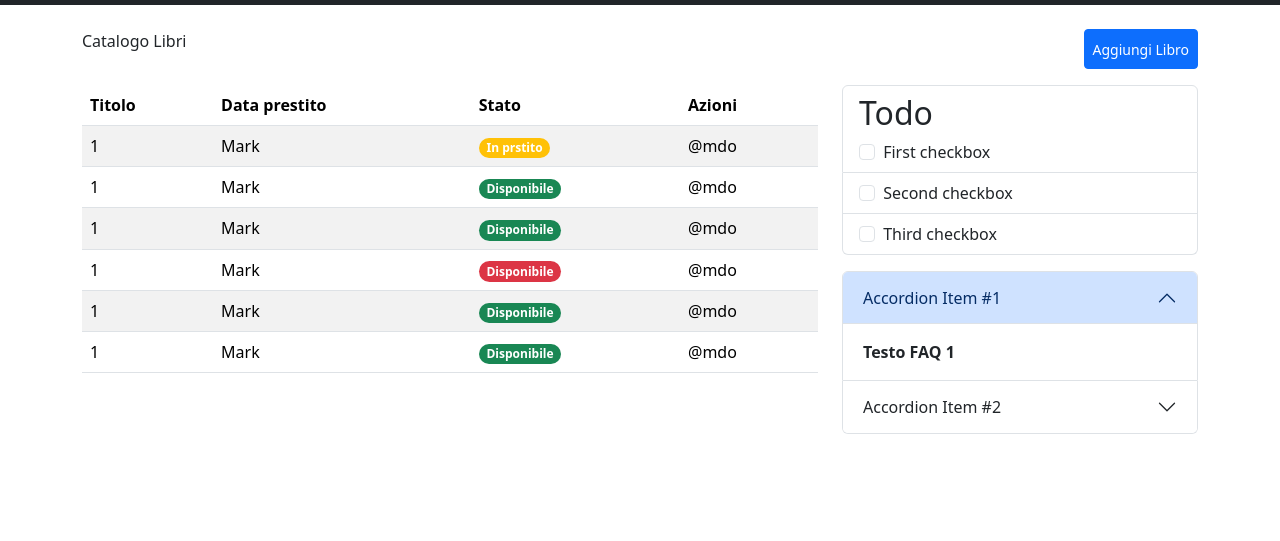
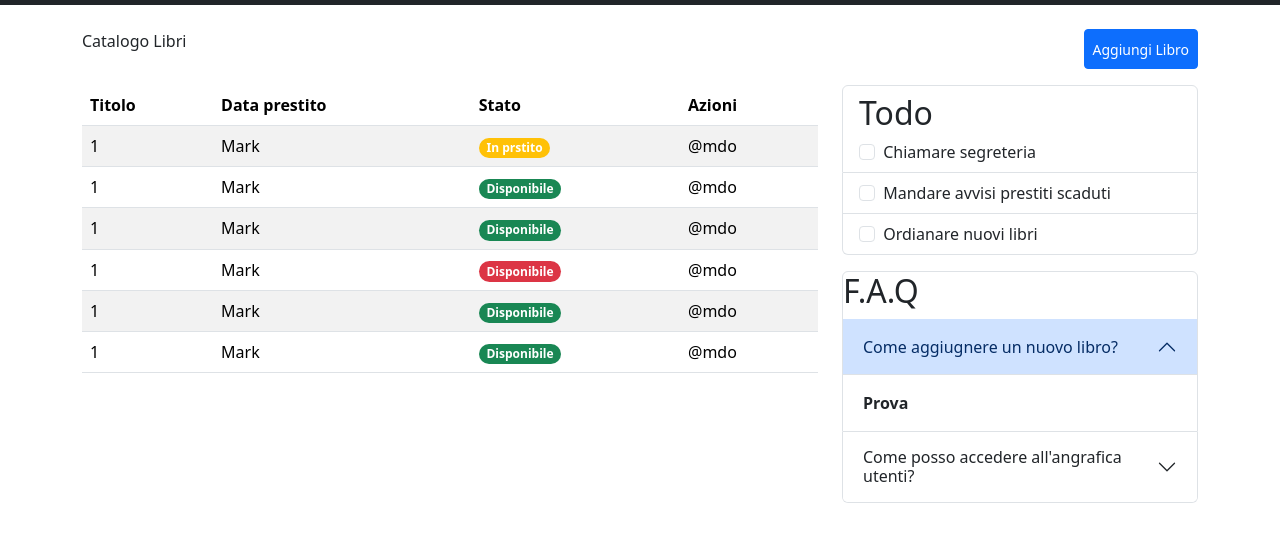
Before and after one commit to noemimassucco/html-css-bootstrap-dashboard, a plain HTML site: page index.html in a window 1280 px wide. Shown: the part 71-612 px from the top of the page. Drawn offline with nearby package versions, Linux system fonts and the light colour scheme.

Commit message:
Modifiche

```diff
--- a/index.html
+++ b/index.html
@@ -103,40 +103,44 @@
         <li class="list-group-item">
           <h2>Todo</h2>
           <input class="form-check-input me-1" type="checkbox" value="" id="firstCheckbox">
-          <label class="form-check-label" for="firstCheckbox">First checkbox</label>
+          <label class="form-check-label" for="firstCheckbox"> Chiamare segreteria</label>
         </li>
         <li class="list-group-item">
           <input class="form-check-input me-1" type="checkbox" value="" id="secondCheckbox">
-          <label class="form-check-label" for="secondCheckbox">Second checkbox</label>
+          <label class="form-check-label" for="secondCheckbox"> Mandare avvisi prestiti scaduti</label>
         </li>
         <li class="list-group-item">
           <input class="form-check-input me-1" type="checkbox" value="" id="thirdCheckbox">
-          <label class="form-check-label" for="thirdCheckbox">Third checkbox</label>
+          <label class="form-check-label" for="thirdCheckbox"> Ordianare nuovi libri</label>
         </li>
       </ul>
 
       <div class="accordion" id="accordionExample">
+
         <div class="accordion-item">
           <h2 class="accordion-header">
+        <h2>F.A.Q</h2>
             <button class="accordion-button" type="button" data-bs-toggle="collapse" data-bs-target="#collapseOne" aria-expanded="true" aria-controls="collapseOne">
-              Accordion Item #1
+              Come aggiugnere un nuovo libro?
             </button>
           </h2>
+
           <div id="collapseOne" class="accordion-collapse collapse show" data-bs-parent="#accordionExample">
             <div class="accordion-body">
-              <strong>Testo FAQ 1</strong>
+              <strong>Prova</strong>
             </div>
           </div>
         </div>
+
         <div class="accordion-item">
           <h2 class="accordion-header">
             <button class="accordion-button collapsed" type="button" data-bs-toggle="collapse" data-bs-target="#collapseTwo" aria-expanded="false" aria-controls="collapseTwo">
-              Accordion Item #2
+            Come posso accedere all'angrafica utenti?
             </button>
           </h2>
           <div id="collapseTwo" class="accordion-collapse collapse" data-bs-parent="#accordionExample">
             <div class="accordion-body">
-              <strong>Testo FAQ 2</strong>
+              <strong>prova</strong>
             </div>
           </div>
         </div>
```
